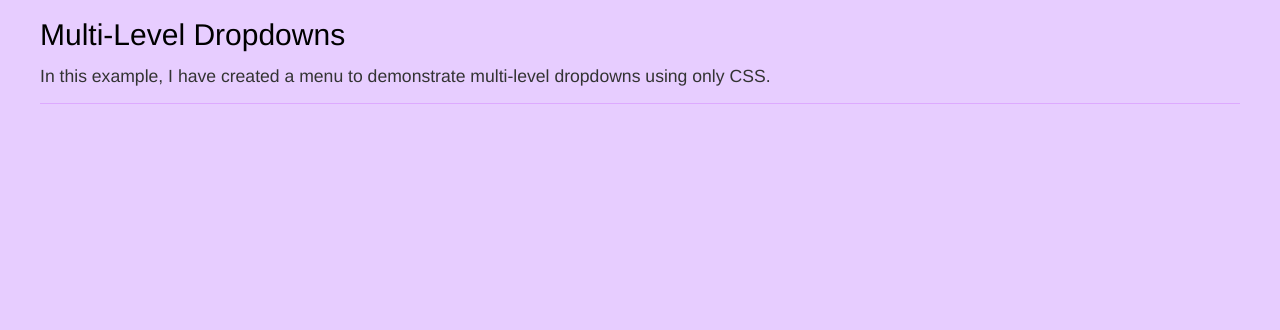
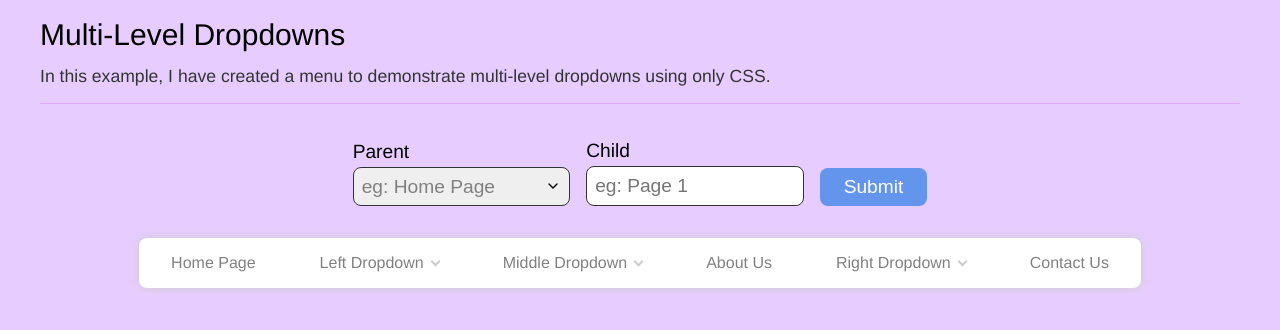
Before and after one commit to faiyazkhan024/sandbox, a React (Vite) app: page / in a window 1280 px wide. Shown: the top 330 px of the page. Built offline with nearby package versions, Linux system fonts and the light colour scheme.

Commit message:
Update App

```diff
--- a/src/App.tsx
+++ b/src/App.tsx
@@ -1,5 +1,8 @@
 import { FC } from "react";
+
 import AppBar from "./components/AppBar";
+import Form from "./components/Form";
+import Menu from "./components/Menu";
 import { MenuContextProvider } from "./contexts/MenuContext";
 
 const App: FC = () => {
@@ -8,7 +11,8 @@ const App: FC = () => {
       <AppBar />
       <main className="main">
         <MenuContextProvider>
-          <div></div>
+          <Form />
+          <Menu />
         </MenuContextProvider>
       </main>
     </>
```
